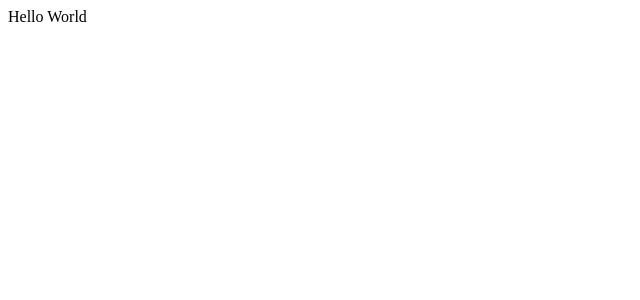
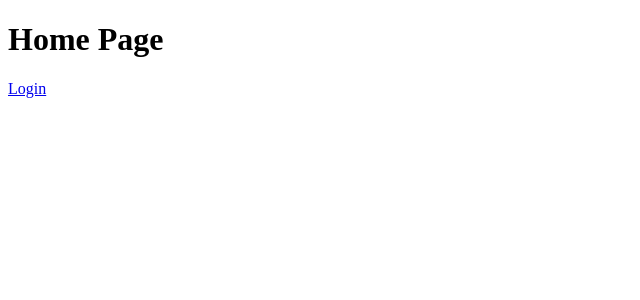
Before and after one commit to NurbekGithub/bookworm-react, a React (Create React App) app: page / in a window 1280 px wide. Shown: the top 300 px of the page, without its empty margins (0-640 px from the left). Built offline with nearby package versions, Linux system fonts and the light colour scheme.

Commit message:
React router setup with couple of pages

```diff
--- a/package.json
+++ b/package.json
@@ -5,6 +5,7 @@
   "dependencies": {
     "react": "^16.2.0",
     "react-dom": "^16.2.0",
+    "react-router-dom": "^4.2.2",
     "react-scripts": "1.0.17"
   },
   "scripts": {
--- a/src/App.js
+++ b/src/App.js
@@ -1,5 +1,12 @@
 import React from 'react';
+import { Route } from 'react-router-dom';
+import HomePage from './components/pages/HomePage';
+import LoginPage from './components/pages/LoginPage';
 
-const App = () => <div>Hello World</div>
-
+const App = () => (
+  <div>
+    <Route path='/' exact component={HomePage}/>
+    <Route path='/login' exact component={LoginPage}/>
+  </div>
+);
 export default App;
--- /dev/null
+++ b/src/components/pages/HomePage.js
@@ -0,0 +1,13 @@
+import React from 'react';
+import { Link } from 'react-router-dom';
+
+const HomePage = (props) => {
+  return (
+    <div>
+      <h1>Home Page</h1>
+      <Link to='/login'> Login </Link>
+    </div>
+  )
+}
+
+export default HomePage;
--- /dev/null
+++ b/src/components/pages/LoginPage.js
@@ -0,0 +1,11 @@
+import React from 'react';
+
+const LoginPage = () => {
+  return (
+    <div>
+      <h1>Login Page</h1>
+    </div>
+  )
+}
+
+export default LoginPage;
--- a/src/index.js
+++ b/src/index.js
@@ -1,7 +1,13 @@
 import React from 'react';
 import ReactDOM from 'react-dom';
+import { BrowserRouter } from 'react-router-dom';
 import App from './App';
 import registerServiceWorker from './registerServiceWorker';
 
-ReactDOM.render(<App />, document.getElementById('root'));
+ReactDOM.render(
+  <BrowserRouter>
+    <App />
+  </BrowserRouter>,
+  document.getElementById('root')
+);
 registerServiceWorker();
```
Also changed, not shown: 1 other file (tests, documents, lock files or other folders).
